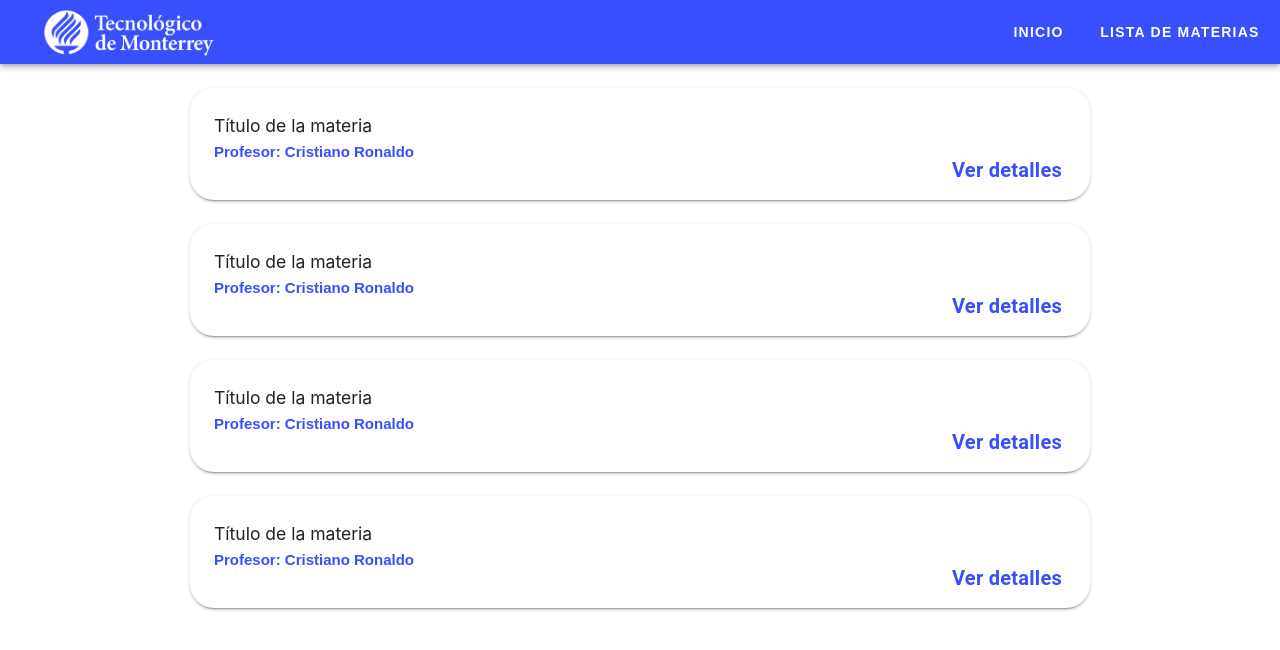
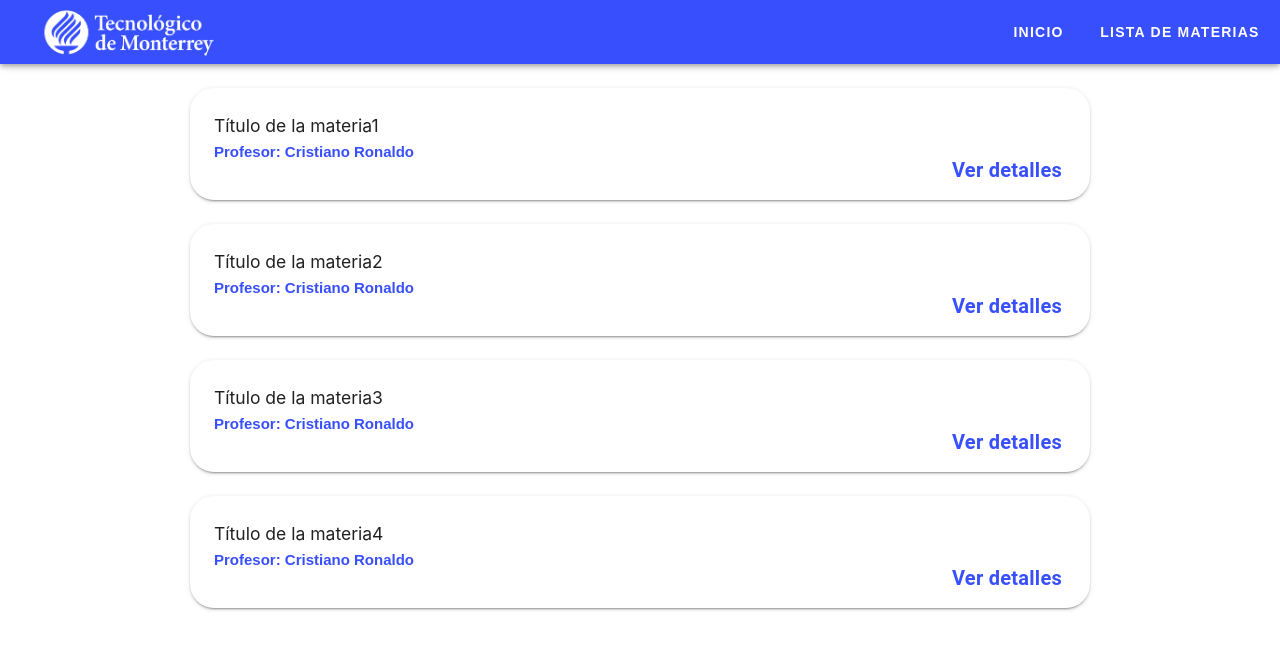
Before and after one commit to hk122001/vue-vuetify-firebase-example-1, a Vue app: page /materias in a window 1280 px wide. Shown: the top 650 px of the page. Built offline with nearby package versions, Linux system fonts and the light colour scheme.

Commit message:
Attempt at v-dialog fix

```diff
--- a/src/components/HelloWorld.vue
+++ b/src/components/HelloWorld.vue
@@ -3,41 +3,56 @@
   import materias1 from "./materias.json"
   const obj = JSON.parse(JSON.stringify(materias1))
 
+  let numberOfSubjects = obj.materias.length;
   let dialog = ref(false)
-  let number = 0
-  let limit
+  const props = defineProps({
+    title: {
+      type: String,
+      required: true
+    },
+    professor: {
+      type: String,
+      required: true
+    },
+    classroom: {
+      type: String
+    },
+    days: {
+      type: Array
+    },
+    schedule: {
+      type: String
+    }
+})
 </script>
 
 <template>
-  <v-sheet v-for="materia in obj.materias" class="pa-6 mx-auto my-6" max-width="900" elevation="2" rounded="xl">
-    <h3>{{ materia.title }}</h3>
-    <p class="text-primary">Profesor: {{ materia.professor }}</p>
+  <v-sheet v-for="index in numberOfSubjects" v-bind="index" :value="index" :key="index" class="pa-6 mx-auto my-6" max-width="900" elevation="2" rounded="xl">
+    <h3>{{ obj.materias[index-1].title }}</h3>
+    <p class="text-primary">Profesor: {{ obj.materias[index-1].professor }}</p>
     <v-row class="dialog_row">
       <v-spacer />
-      <v-dialog v-model="dialog">
-        <template v-slot:activator="scope">
       <v-btn
         color="#384FFE"
         variant="text"
-            v-on="scope.on"
-            @click="dialog =  true"
+        @click="editStudent(index-1)"
         >
         <p class="text-primary font-weight-bold capitalize text-h6">Ver detalles</p>
       </v-btn>
-        </template>
+      <v-dialog v-model="dialog" activator="parent">
         <v-sheet class="pa-8 mx-auto" width="100%" max-width="800" elevation="2" rounded="xl">
-          <h3 class="dialog_title">{{ materia.title }}</h3>
+          <h3 class="dialog_title">{{ obj.materias[index-1].title }}</h3>
           <div class="dialog_info">
-            <p class="text-secondary">Profesor: {{ materia.professor }}</p>
-            <p class="text-secondary">Salón: {{ materia.classroom }}</p>
-            <p class="text-secondary">Días: <p v-for="dia in materia.dias" class="text-secondary"> {{ dia }}</p> {{ Object.keys(materia.days).length }}</p>
-            <p class="text-secondary">Horario: {{ materia.schedule }}</p>
-            <!-- test -->
+            <p class="text-secondary">Profesor: {{ obj.materias[index-1].professor }}</p>
+            <p class="text-secondary">Salón: {{ obj.materias[index-1].classroom }}</p>
+            <p class="text-secondary">Días: {{ obj.materias[index-1].days }}</p>
+            <p class="text-secondary">Horario: {{ obj.materias[index-1].schedule }}</p>
           </div>
           <v-row>
             <v-spacer />
             <v-btn
               color="#384FFE"
+              block
               variant="text"
               @click="dialog = false"
               >
@@ -49,3 +64,13 @@
     </v-row>
   </v-sheet>
 </template>
+
+<script>
+  export default {
+    data () {
+      return {
+        dialog: false,
+      }
+    },
+  }
+</script>
--- a/src/components/materias.json
+++ b/src/components/materias.json
@@ -1,27 +1,27 @@
 {
   "materias": [{
-    "title": "Título de la materia",
+    "title": "Título de la materia1",
     "professor": "Cristiano Ronaldo",
     "classroom": "La Congeladora",
     "days": ["Lunes", "Miercoles", "Viernes"],
     "schedule": "7:00 - 9:00"
   },
   {
-    "title": "Título de la materia",
+    "title": "Título de la materia2",
     "professor": "Cristiano Ronaldo",
     "classroom": "La Congeladora",
     "days": ["Lunes"],
     "schedule": "7:00 - 9:00"
   },
   {
-    "title": "Título de la materia",
+    "title": "Título de la materia3",
     "professor": "Cristiano Ronaldo",
     "classroom": "La Congeladora",
     "days": ["Lunes", "Miercoles"],
     "schedule": "7:00 - 9:00"
   },
   {
-    "title": "Título de la materia",
+    "title": "Título de la materia4",
     "professor": "Cristiano Ronaldo",
     "classroom": "La Congeladora",
     "days": ["Lunes", "Miercoles", "Viernes"],
```
Lines whose indentation alone changed are shown as unchanged.
